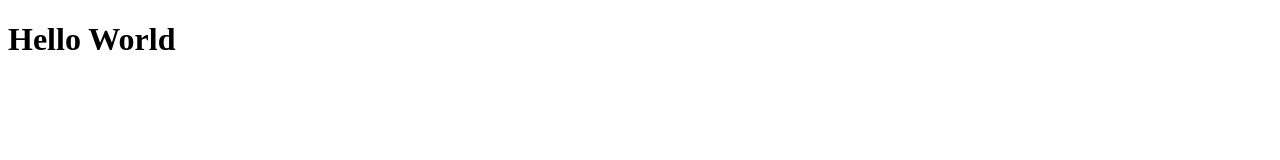
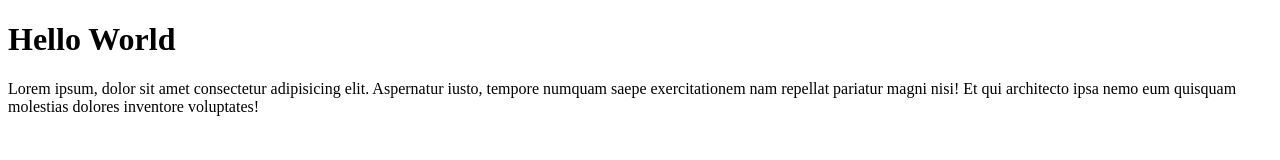
Before and after one commit to AbdullahAnsariATA/Batch-8-Git-Learning, a plain HTML site: page index.html in a window 1280 px wide. Drawn offline with Linux system fonts and the light colour scheme.

Commit message:
new para add after h1

```diff
--- a/index.html
+++ b/index.html
@@ -8,6 +8,7 @@
 </head>
 <body>
     <h1>Hello World</h1>
+    <p>Lorem ipsum, dolor sit amet consectetur adipisicing elit. Aspernatur iusto, tempore numquam saepe exercitationem nam repellat pariatur magni nisi! Et qui architecto ipsa nemo eum quisquam molestias dolores inventore voluptates!</p>
 
 </body>
 </html>
```
